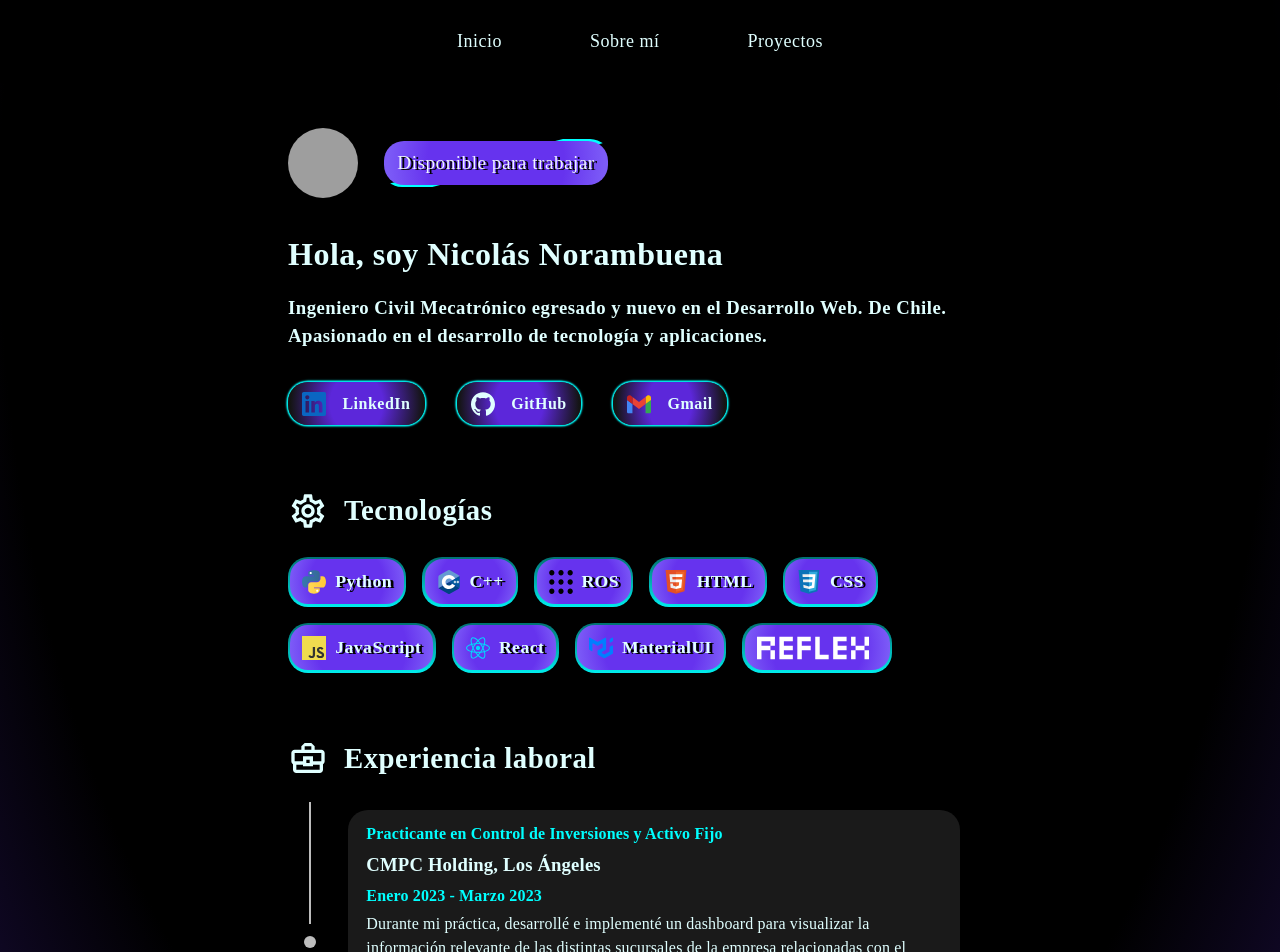
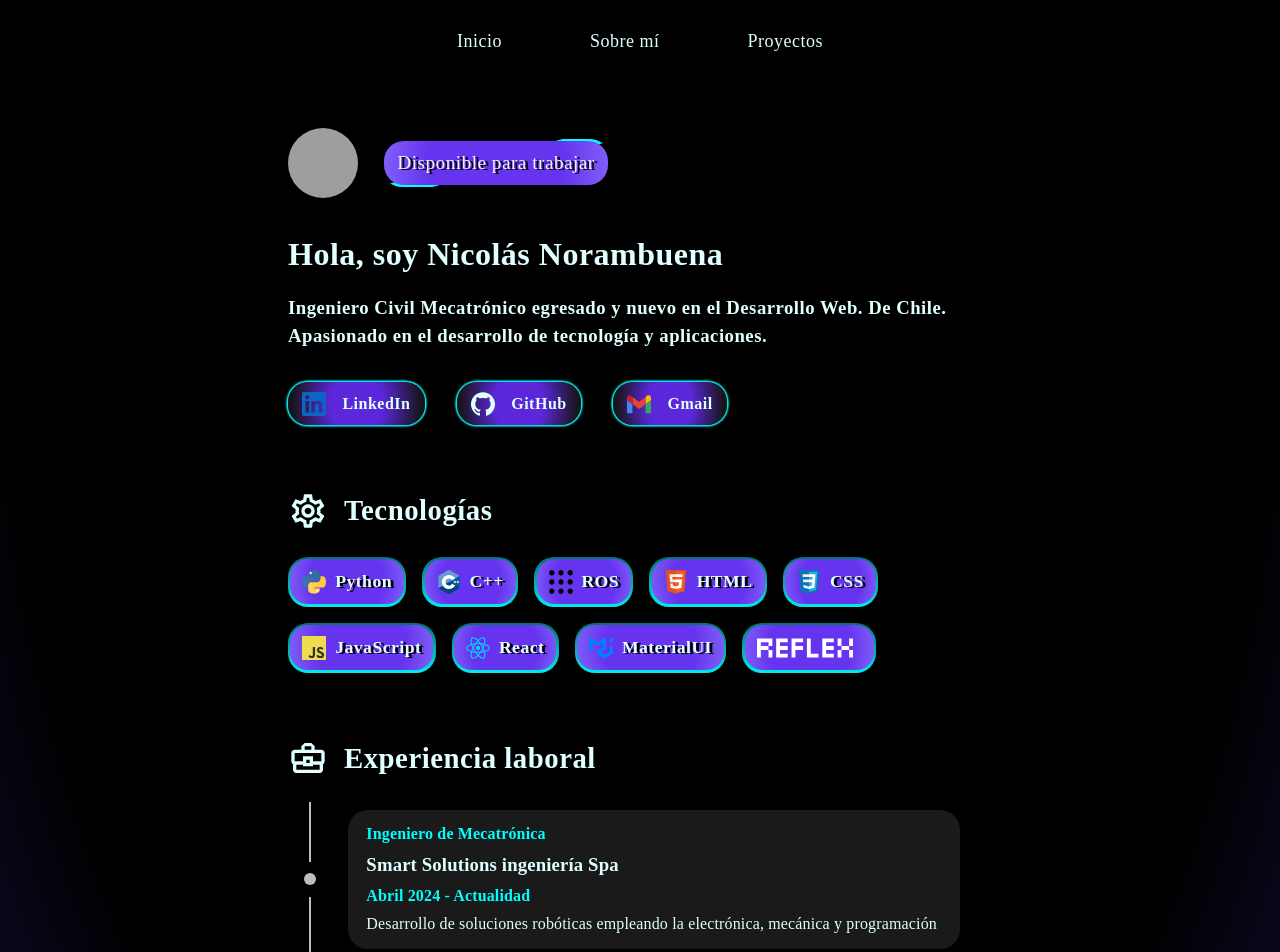
Before and after one commit to nicolasnna/porfolio-web-react, a React (Vite) app: page / in a window 1280 px wide. Shown: the top 952 px of the page. Built offline with nearby package versions, Linux system fonts and the light colour scheme; grey boxes are pictures that could not be loaded.

Commit message:
Fix image size & Update Experience data

```diff
--- a/src/components/Item/ItemProject.css
+++ b/src/components/Item/ItemProject.css
@@ -9,7 +9,7 @@
 }
 .itemProject img {
   width: 100%;
-  height: auto;
+  height: 100%;
   border-radius: 20px;
 }
 .contentProject h1 {
--- a/src/components/Item/ItemProject.jsx
+++ b/src/components/Item/ItemProject.jsx
@@ -7,11 +7,13 @@ export default function ItemProject({ project }) {
   return (
     <div style={{ backgroundColor: "rgb(255, 255, 255, 0.1)", padding: "3%", borderRadius: "20px", margin: "2em 0"}}>
       <div className='itemProject'>
-        <img src={project.img}/>
+        <a href={project.url} target='_blank' >
+          <img src={project.img} />
+        </a>
         <div className='contentProject'>
           <Stack display={'flex'} direction={'row'} flexWrap={'wrap'} gap={2}>
             <h1>{project.title}</h1>
-            <a href={project.url} target='_blank'><Github width='2em' height='auto'/></a>
+            <a href={project.url} target='_blank'><Github width='2em' height='2em'/></a>
           </Stack>
           {project.description.map((content, key) => (
             <p key={key}>{content}</p>
--- a/src/utils/data.json
+++ b/src/utils/data.json
@@ -1,7 +1,16 @@
 {
   "experience": [
     {
-      "id": 1,
+      "id": "2",
+      "title": "Ingeniero de Mecatrónica",
+      "location": "Smart Solutions ingeniería Spa",
+      "date": "Abril 2024 - Actualidad",
+      "description": [
+        "Desarrollo de soluciones robóticas empleando la electrónica, mecánica y programación"
+      ]
+    },
+    {
+      "id": "1",
       "title": "Practicante en Control de Inversiones y Activo Fijo",
       "location": "CMPC Holding, Los Ángeles",
       "date": "Enero 2023 - Marzo 2023",
--- a/src/utils/skillsArray.jsx
+++ b/src/utils/skillsArray.jsx
@@ -45,7 +45,7 @@ const skillsArray = [
   },
   {
     "name": "reflex",
-    "element": <ItemSkill key={"reflex"} icon={<Reflex width={"auto"} height={constants.heightIcon} />} />
+    "element": <ItemSkill key={"reflex"} icon={<Reflex width={'6em'} height={constants.heightIcon} />} />
   }
 ]
 
```
